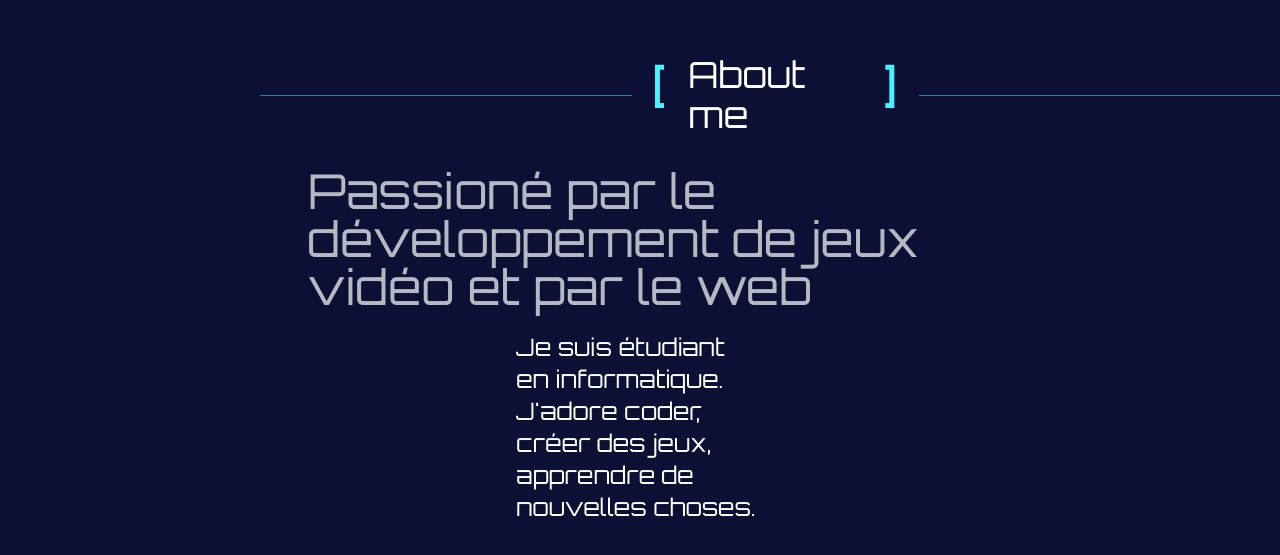
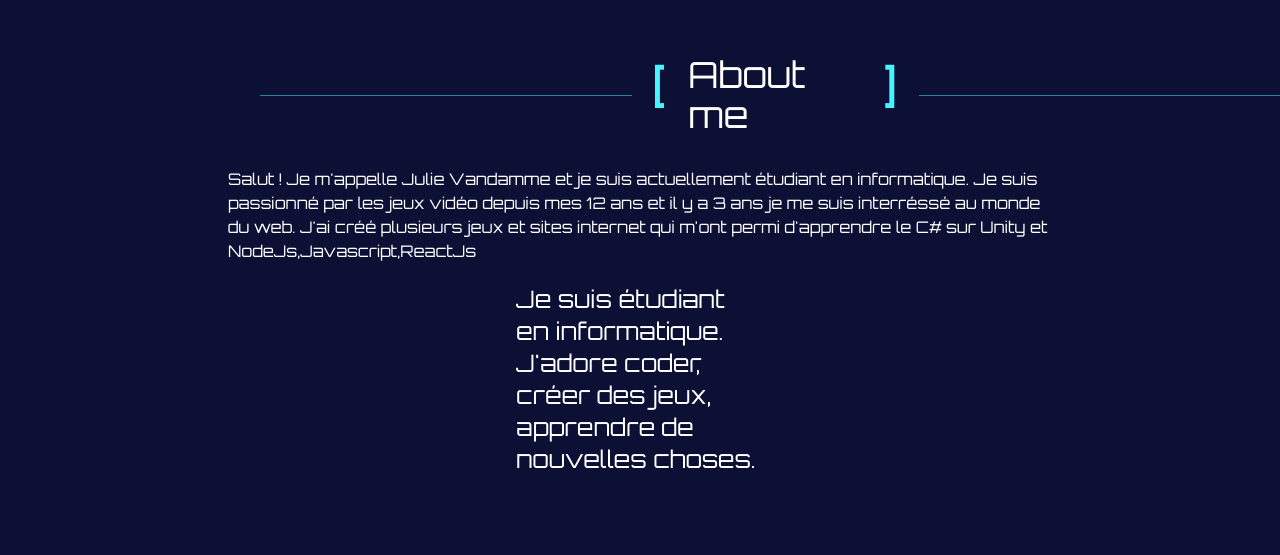
Before and after one commit to Minitsonga/Portfolio, a Next.js app: page / in a window 1280 px wide. Shown: the part 1311-1866 px from the top of the page. Built offline with nearby package versions, Linux system fonts and the light colour scheme.

Commit message:
adding first paragraphe

```diff
--- a/app/page.tsx
+++ b/app/page.tsx
@@ -25,8 +25,11 @@ export default function PageInfo() {
           [ <p className="text-white text-4xl m-auto px-5">About me</p>]
         </h1>
 
-        <p className="pl-20 pr-24 text-5xl opacity-70 mb-5">
-          Passioné par le développement de jeux vidéo et par le web
+        <p className="m-auto text-md mb-5">
+          Salut ! Je m'appelle Julie Vandamme et je suis actuellement étudiant en informatique.
+          Je suis passionné par les jeux vidéo depuis mes 12 ans et il y a 3 ans je me suis interréssé au monde du web.
+          J'ai créé plusieurs jeux et sites internet qui m'ont permi d'apprendre le <span>C# sur Unity</span> et <span>NodeJs</span>,
+           <span>Javascript</span>,<span>ReactJs</span>
         </p>
         <p className="text-2xl px-40 mx-32">
           Je suis étudiant en informatique. J'adore coder, créer des jeux,
```
